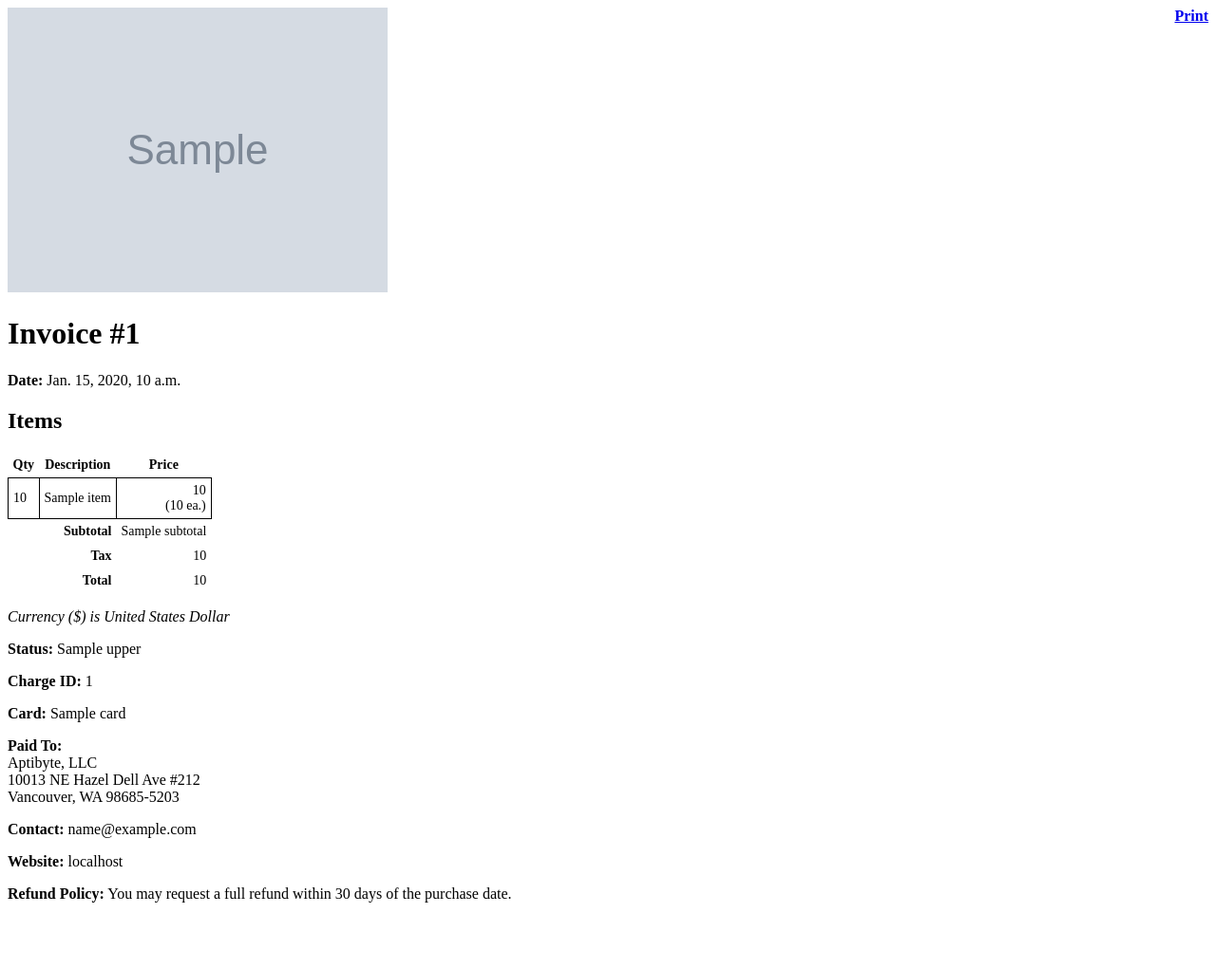
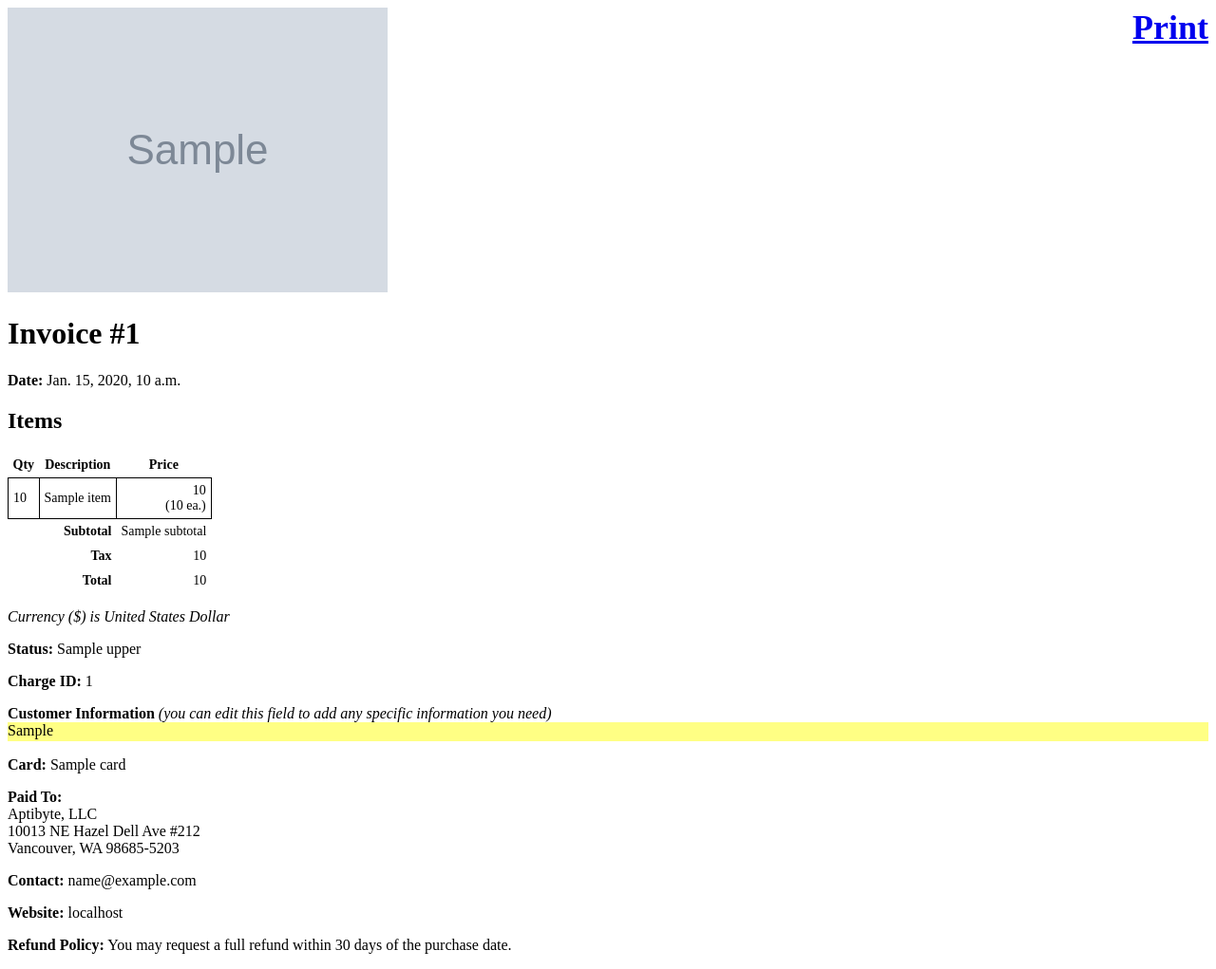
Before and after one commit to satchamo/invoices, a Django app: template invoices/templates/invoices/print.html in a window 1280 px wide. Shown: the whole page at 95% size. Before the commit the page ends 951 px from the top, so only its background shows below. Run offline with Django 3.2, Linux system fonts and the light colour scheme; the template is opened without the code that fills it: most values are stand-ins (such as "Sample title", 1, 10 or a date in 2020); grey boxes marked "Sample" are stand-in pictures; parts of the project's set-up code (start-up, migrations or seed data) failed here and were passed over.

Commit message:
Allow users to edit the receipt

```diff
--- a/invoices/templates/invoices/print.html
+++ b/invoices/templates/invoices/print.html
@@ -30,9 +30,19 @@ tfoot th, tfoot td {
     text-align:right;
 }
 
+#editable {
+    background-color:#ffff84;
+    min-height:20px;
+    white-space:pre;
+}
+
 @media print {
     .hide {
         display:none;
+    }
+
+    #editable {
+        background-color:none;
     }
 }
 </style>
@@ -40,7 +50,7 @@ tfoot th, tfoot td {
 <body>
 
 {% block logo %}{% endblock %}
-<a href="javascript:window.print()" class="hide" style="float:right"><strong>Print</strong></a>
+<a href="javascript:window.print()" class="hide" style="float:right; font-size:36px"><strong>Print</strong></a>
 {% if logo_url %}
     <img src="{{ logo_url }}">
 {% endif %}
@@ -83,6 +93,8 @@ tfoot th, tfoot td {
 <p><strong>Status:</strong> {{ invoice.status.upper }}</p>
 {% if invoice.card %}
     <p><strong>Charge ID:</strong> {{ invoice.charge_id }}</p>
+    <p style="margin-bottom:0"><strong>Customer Information</strong> <span class="hide"><em>(you can edit this field to add any specific information you need)</em></span></p>
+    <div contenteditable id="editable">{{ invoice.customer_info }}</div>
     <p><strong>Card:</strong> {{ invoice.card }}</p>
     <p><strong>Paid To:</strong> <br />Aptibyte, LLC<br />
     10013 NE Hazel Dell Ave #212<br />
```
Also changed, not shown: invoices/models.py (+9 -0 lines).
